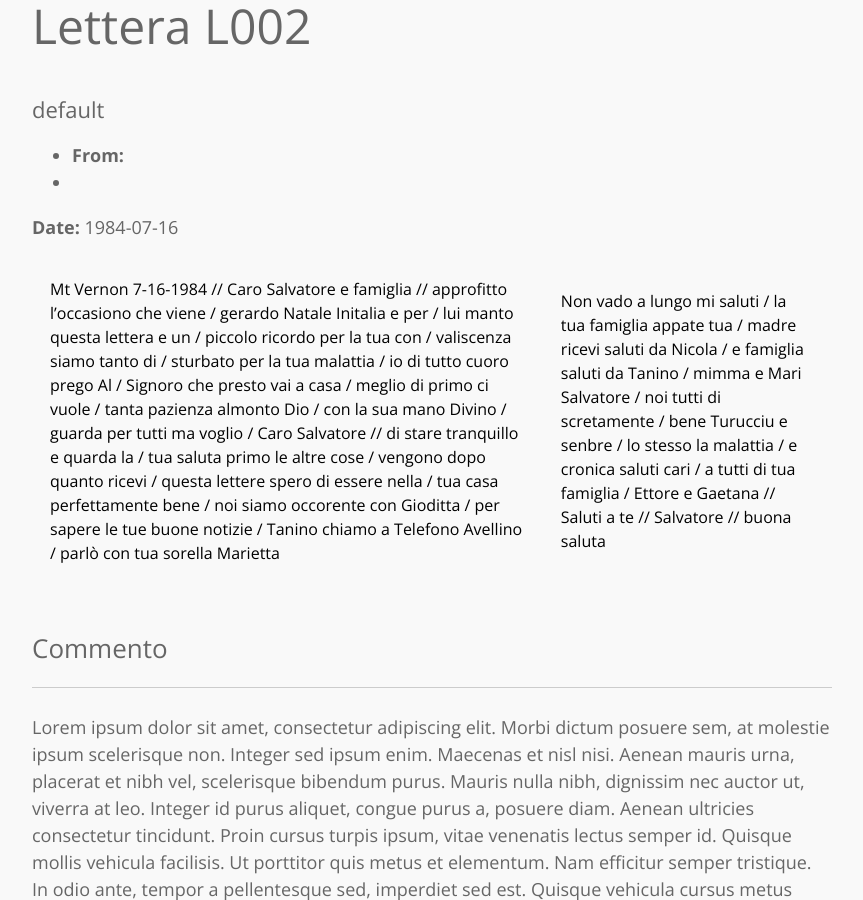
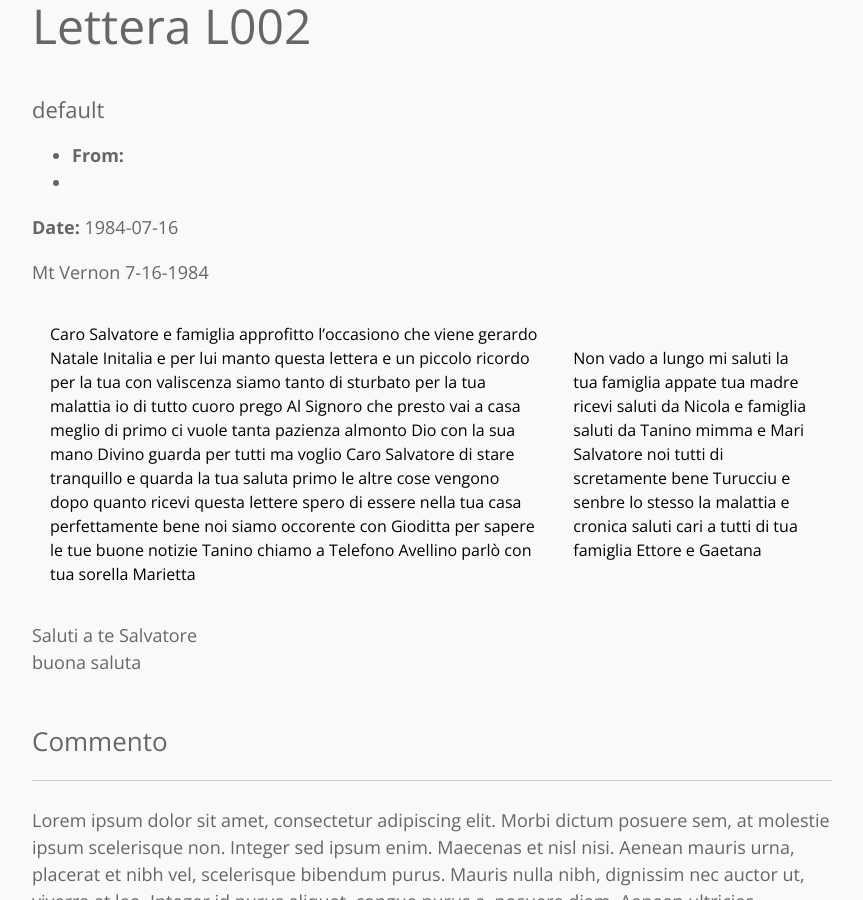
Before and after one commit to emigrita/emigrita.github.io, a Jekyll site: the page built from items/L002.md, in a window 1280 px wide and 900 px high, scrolled down 313 px. Shown: the whole window, without its empty margins (208-1071 px from the left). Built offline with Jekyll 4.4.1, drawn with Linux system fonts in a browser that asks for light colours; part of the change alters nothing that is shown.

Commit message:
Update L002.md

```diff
--- a/items/L002.md
+++ b/items/L002.md
@@ -5,17 +5,26 @@ title: "Lettera L002"
 description: "default"
 tags: ["defaut","default","default"]
 peoples:
-  - sender-id: "P003"
-  - receiver-id: "P001"
+  people:
+    id: 'P003'
+    role: 'sender'
+  people:
+    id: 'P001'
+    role: 'receiver'
 date: "1984-07-16"
 location:
-  - city: "Mount Vernon"
+  city: "Mount Vernon"
 revision:
-  - editor: ""
-  - date: "2017"
+  editor: ""
+  date: "2017"
 ---
 
-Mt Vernon 7-16-1984 // Caro Salvatore e famiglia // approfitto l'occasiono che viene / gerardo Natale Initalia e per / lui manto questa lettera e un / piccolo ricordo per la tua con / valiscenza siamo tanto di / sturbato per la tua malattia / io di tutto cuoro prego Al / Signoro che presto vai a casa / meglio di primo ci vuole / tanta pazienza almonto Dio / con la sua mano Divino / guarda per tutti ma voglio / Caro Salvatore // di stare tranquillo e quarda la / tua saluta primo le altre cose / vengono dopo quanto ricevi / questa lettere spero di essere nella / tua casa perfettamente bene / noi siamo occorente con Gioditta / per sapere le tue buone notizie / Tanino chiamo a Telefono Avellino / parlò con tua sorella Marietta | Non vado a lungo mi saluti / la tua famiglia appate tua / madre ricevi saluti da Nicola / e famiglia saluti da Tanino / mimma e Mari Salvatore / noi tutti di scretamente / bene Turucciu e senbre / lo stesso la malattia / e cronica saluti cari / a tutti di tua famiglia / Ettore e Gaetana // Saluti a te // Salvatore // buona saluta
+Mt Vernon 7-16-1984
+
+Caro Salvatore e famiglia  approfitto l'occasiono che viene  gerardo Natale Initalia e per  lui manto questa lettera e un  piccolo ricordo per la tua con  valiscenza siamo tanto di  sturbato per la tua malattia  io di tutto cuoro prego Al  Signoro che presto vai a casa  meglio di primo ci vuole  tanta pazienza almonto Dio  con la sua mano Divino  guarda per tutti ma voglio  Caro Salvatore  di stare tranquillo e quarda la  tua saluta primo le altre cose  vengono dopo quanto ricevi  questa lettere spero di essere nella  tua casa perfettamente bene  noi siamo occorente con Gioditta  per sapere le tue buone notizie  Tanino chiamo a Telefono Avellino  parlò con tua sorella Marietta | Non vado a lungo mi saluti  la tua famiglia appate tua  madre ricevi saluti da Nicola  e famiglia saluti da Tanino  mimma e Mari Salvatore  noi tutti di scretamente  bene Turucciu e senbre  lo stesso la malattia  e cronica saluti cari  a tutti di tua famiglia  Ettore e Gaetana
+
+Saluti a te  Salvatore
+buona saluta
 
 ## Commento
 
```
